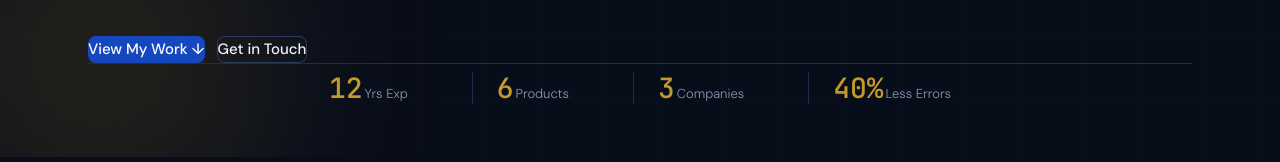
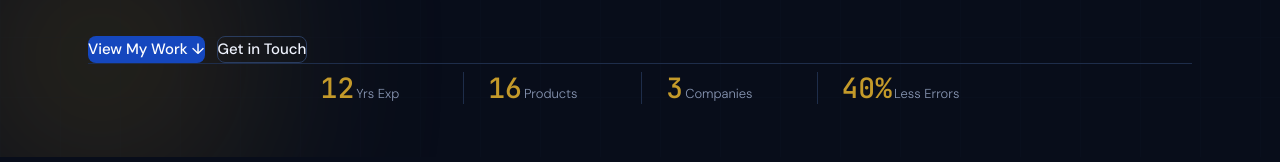
Before and after one commit to rajibmahata/rajiblabs-platform, a React (Vite) app in the folder frontend/: page / in a window 1280 px wide. Shown: the part 443-605 px from the top of the page. Built offline with nearby package versions, Linux system fonts and the light colour scheme.

Commit message:
fix: Hero stats now dynamically count 16 projects, QA agent simplified with 5min timeout

```diff
--- a/frontend/src/components/sections/CompletedProjectsSection.tsx
+++ b/frontend/src/components/sections/CompletedProjectsSection.tsx
@@ -7,7 +7,7 @@ import type { ProjectDetail } from '../ui/ProjectModal';
 
 type FilterTab = 'all' | 'github' | 'enterprise' | 'claude_cb' | 'localhost';
 
-const projects: ProjectDetail[] = [
+export const projects: ProjectDetail[] = [
   // ─── OWN PRODUCTS ──────────────────────────────────
   {
     name: 'DocSignerHub',
--- a/frontend/src/components/sections/HeroSection.tsx
+++ b/frontend/src/components/sections/HeroSection.tsx
@@ -1,12 +1,5 @@
 import { useEffect, useState, useRef } from 'react';
 import { motion, useInView } from 'framer-motion';
-
-const stats = [
-  { value: 12, suffix: '', label: 'Yrs Exp' },
-  { value: 6, suffix: '', label: 'Products' },
-  { value: 3, suffix: '', label: 'Companies' },
-  { value: 40, suffix: '%', label: 'Less Errors' },
-];
 
 const skills = [
   { name: '.NET 8 / C#',  level: 95 },
@@ -91,11 +84,23 @@ function CountUpStat({ value, suffix, label, delay }: { value: number; suffix: s
   );
 }
 
-export default function HeroSection() {
+interface HeroSectionProps {
+  productCount?: number;
+  companyCount?: number;
+}
+
+export default function HeroSection({ productCount = 16, companyCount = 3 }: HeroSectionProps) {
   const scrollTo = (id: string) => {
     const el = document.getElementById(id);
     if (el) el.scrollIntoView({ behavior: 'smooth' });
   };
+
+  const stats = [
+    { value: 12, suffix: '', label: 'Yrs Exp' },
+    { value: productCount, suffix: '', label: 'Products' },
+    { value: companyCount, suffix: '', label: 'Companies' },
+    { value: 40, suffix: '%', label: 'Less Errors' },
+  ];
 
   return (
     <section
--- a/frontend/src/pages/Home.tsx
+++ b/frontend/src/pages/Home.tsx
@@ -3,18 +3,21 @@ import GlobalFooter from '../components/layout/GlobalFooter';
 import HeroSection from '../components/sections/HeroSection';
 import ProfileSection from '../components/sections/ProfileSection';
 import WorkInProgressSection from '../components/sections/WorkInProgressSection';
-import CompletedProjectsSection from '../components/sections/CompletedProjectsSection';
+import CompletedProjectsSection, { projects } from '../components/sections/CompletedProjectsSection';
 import GitHubActivitySection from '../components/sections/GitHubActivitySection';
 import LinkedInSection from '../components/sections/LinkedInSection';
 import ProductsSection from '../components/sections/ProductsSection';
 import ContactSection from '../components/sections/ContactSection';
 
 export default function Home() {
+  const productCount = projects.length;
+  const companyCount = 3; // TCS, Accenture, Keshri
+
   return (
     <>
       <GlobalNav />
       <main id="main-content">
-        <HeroSection />
+        <HeroSection productCount={productCount} companyCount={companyCount} />
         <ProfileSection />
         <WorkInProgressSection />
         <CompletedProjectsSection />
```
